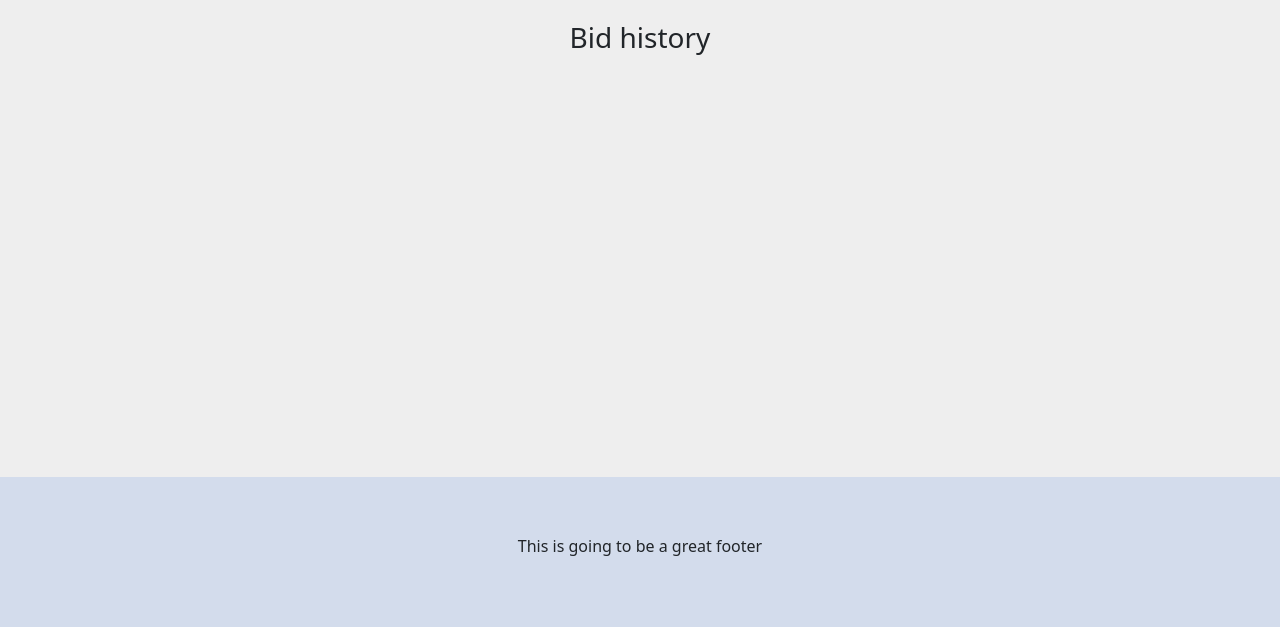
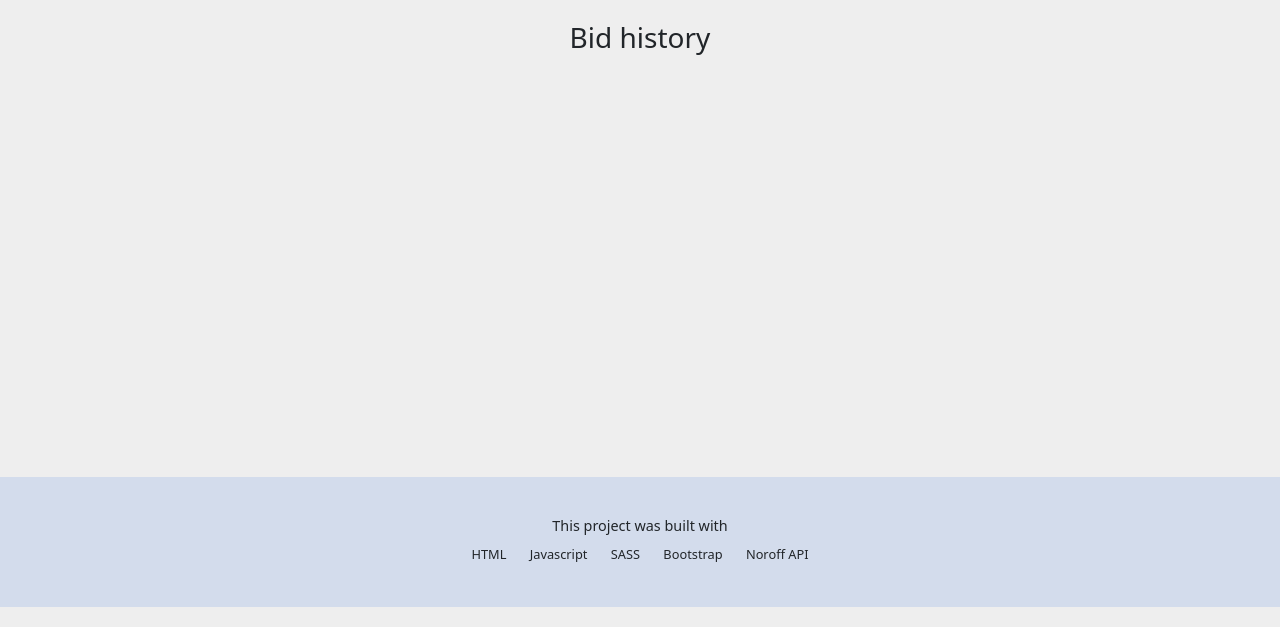
Before and after one commit to akeek/semesterproject-2-auctionsite, a website with bundled scripts: page listing.html in a window 1280 px wide. Shown: the part 229-856 px from the top of the page. Built offline with nearby package versions, Linux system fonts and the light colour scheme; no server answers.

Commit message:
add content to footer

```diff
--- a/listing.html
+++ b/listing.html
@@ -117,7 +117,12 @@
     </main>
     <footer>
         <div class="footer">
-            <p>This is going to be a great footer</p>
+            <h6 class="pt-3">This project was built with</h6>
+            <p class="text-decoration-none">HTML</p>
+            <p class="text-decoration-none">Javascript</p>
+            <p class="text-decoration-none">SASS</p>
+            <p class="text-decoration-none">Bootstrap</p>
+            <p class="text-decoration-none">Noroff API</p>
         </div>
     </footer>
     <script src="/node_modules/bootstrap/dist/js/bootstrap.bundle.min.js"></script>
```
Also changed, not shown: index.html (+6 -1 lines), logged-in.html (+6 -1 lines), login.html (+6 -1 lines), new-listing.html (+6 -1 lines), profile.html (+6 -1 lines), register.html (+6 -1 lines), dist/css/styles.css.
